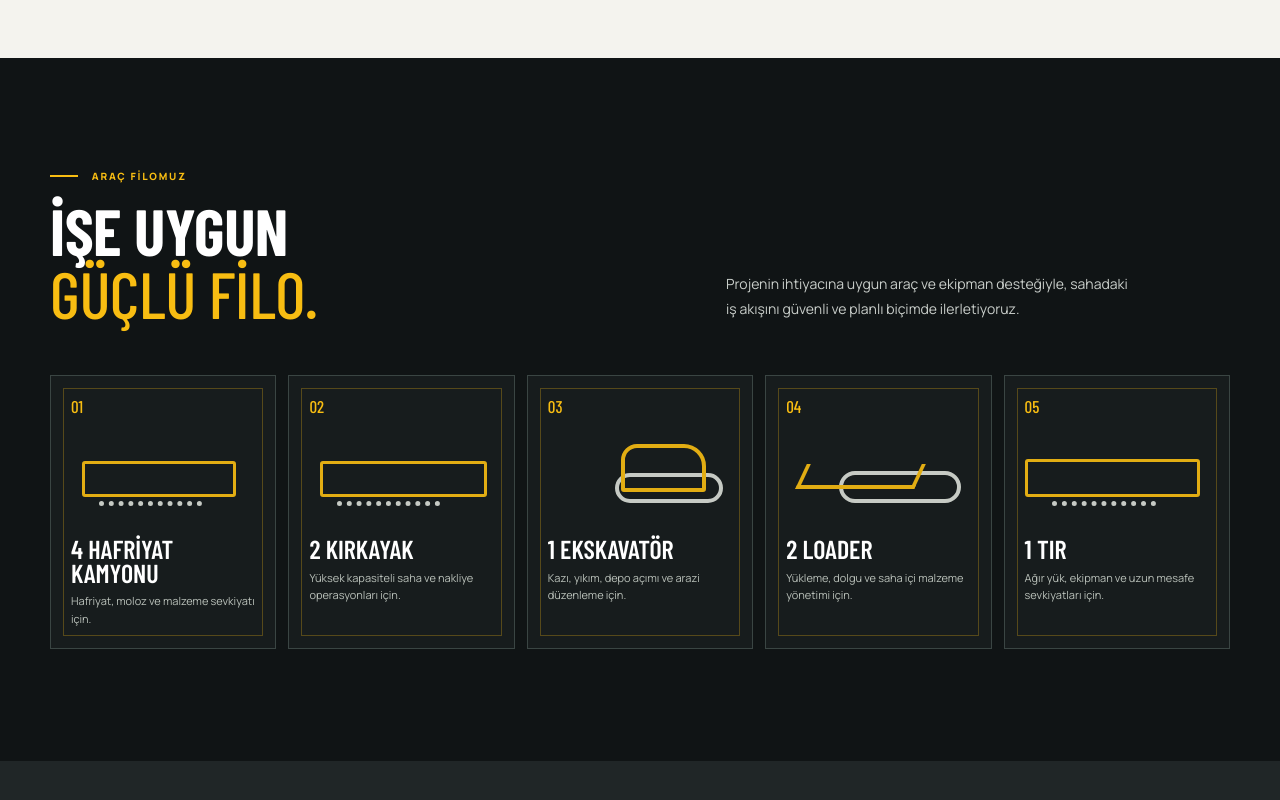
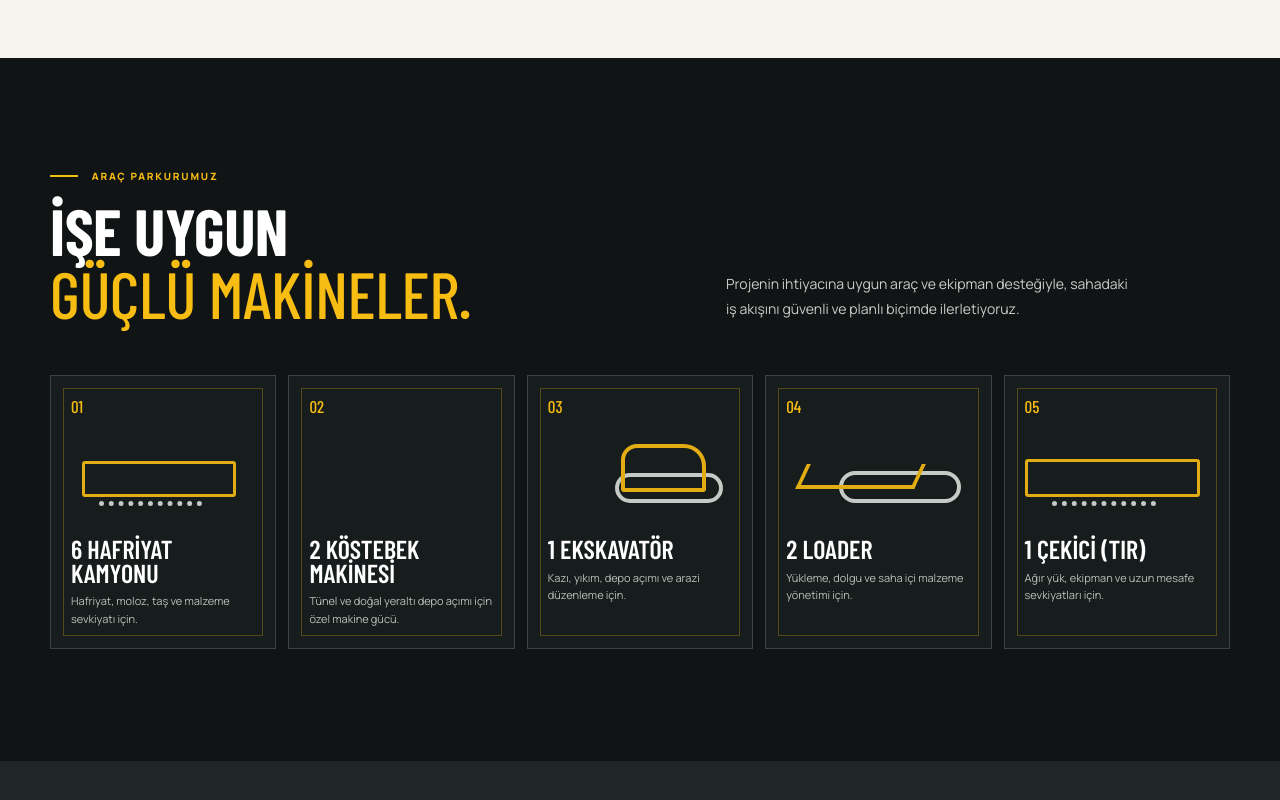
Before and after one commit to mhcmehmet50-design/mihcilar-hafriyat, a plain HTML site: page index.html in a window 1280 px wide. Shown: the part 1772-2572 px from the top of the page. Drawn offline with nearby package versions, Linux system fonts and the light colour scheme; a web font is replaced by a local one.

Commit message:
Araç parkurunu güncelle

```diff
--- a/index.html
+++ b/index.html
@@ -82,8 +82,8 @@
 
     <section class="quick-facts" aria-label="Öne çıkan bilgiler">
       <div class="container fact-grid">
-        <div><b>4</b><span>Hafriyat kamyonu</span></div>
-        <div><b>2</b><span>Kırkayak</span></div>
+        <div><b>6</b><span>Hafriyat kamyonu</span></div>
+        <div><b>2</b><span>Köstebek makinesi</span></div>
         <div><b>1</b><span>Ekskavatör</span></div>
         <div><b>2</b><span>Loader</span></div>
         <div><b>1</b><span>Tır</span></div>
@@ -148,17 +148,17 @@
       <div class="container">
         <div class="fleet-heading">
           <div>
-            <p class="eyebrow"><span></span> Araç filomuz</p>
-            <h2>İşe uygun<br><em>güçlü filo.</em></h2>
+            <p class="eyebrow"><span></span> Araç parkurumuz</p>
+            <h2>İşe uygun<br><em>güçlü makineler.</em></h2>
           </div>
           <p>Projenin ihtiyacına uygun araç ve ekipman desteğiyle, sahadaki iş akışını güvenli ve planlı biçimde ilerletiyoruz.</p>
         </div>
         <div class="fleet-grid">
-          <article class="fleet-card"><span>01</span><div class="fleet-symbol truck" aria-hidden="true"></div><h3>4 Hafriyat Kamyonu</h3><p>Hafriyat, moloz ve malzeme sevkiyatı için.</p></article>
-          <article class="fleet-card"><span>02</span><div class="fleet-symbol truck long" aria-hidden="true"></div><h3>2 Kırkayak</h3><p>Yüksek kapasiteli saha ve nakliye operasyonları için.</p></article>
+          <article class="fleet-card"><span>01</span><div class="fleet-symbol truck" aria-hidden="true"></div><h3>6 Hafriyat Kamyonu</h3><p>Hafriyat, moloz, taş ve malzeme sevkiyatı için.</p></article>
+          <article class="fleet-card"><span>02</span><div class="fleet-symbol tunnel-machine" aria-hidden="true"></div><h3>2 Köstebek Makinesi</h3><p>Tünel ve doğal yeraltı depo açımı için özel makine gücü.</p></article>
           <article class="fleet-card"><span>03</span><div class="fleet-symbol excavator" aria-hidden="true"></div><h3>1 Ekskavatör</h3><p>Kazı, yıkım, depo açımı ve arazi düzenleme için.</p></article>
           <article class="fleet-card"><span>04</span><div class="fleet-symbol loader" aria-hidden="true"></div><h3>2 Loader</h3><p>Yükleme, dolgu ve saha içi malzeme yönetimi için.</p></article>
-          <article class="fleet-card"><span>05</span><div class="fleet-symbol tir" aria-hidden="true"></div><h3>1 Tır</h3><p>Ağır yük, ekipman ve uzun mesafe sevkiyatları için.</p></article>
+          <article class="fleet-card"><span>05</span><div class="fleet-symbol tir" aria-hidden="true"></div><h3>1 Çekici (Tır)</h3><p>Ağır yük, ekipman ve uzun mesafe sevkiyatları için.</p></article>
         </div>
       </div>
     </section>
```
